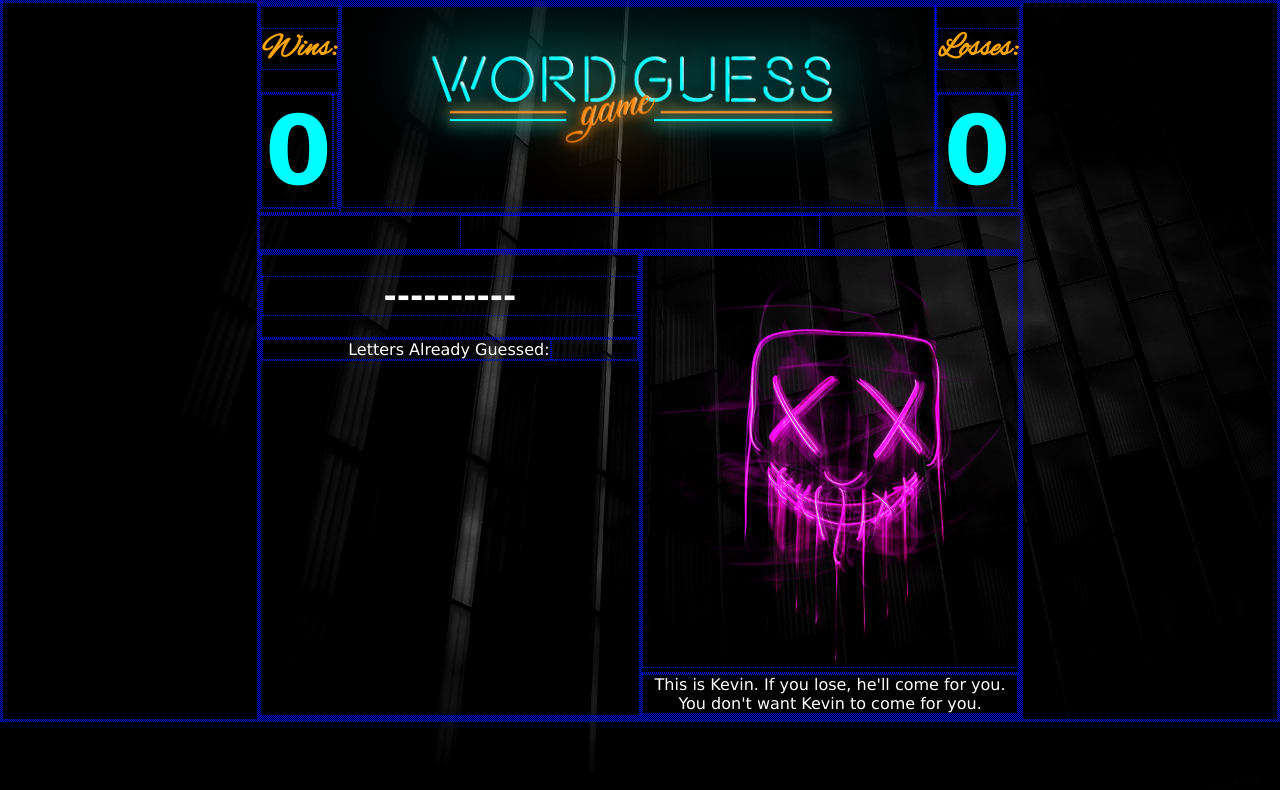
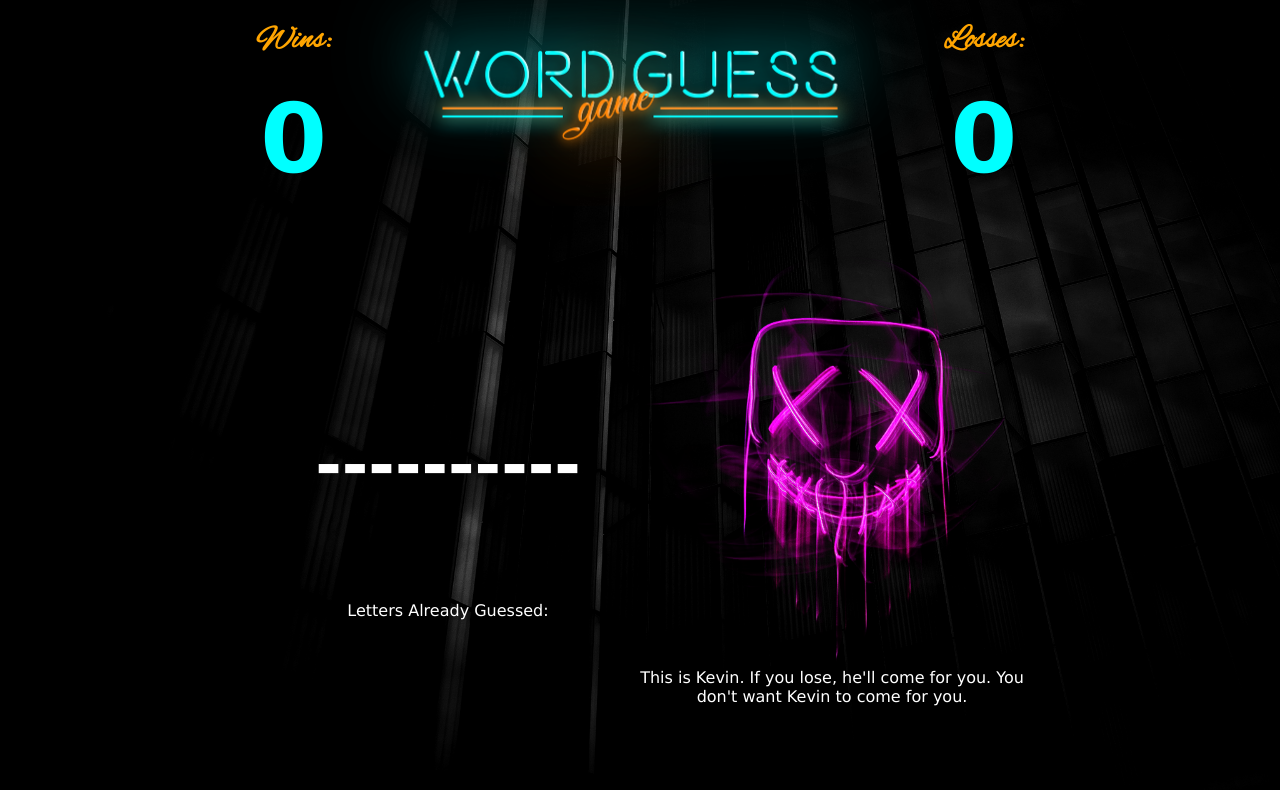
Before and after one commit to adamnorton2024/Word-Guess-Game, a plain HTML site: page index.html in a window 1280 px wide. Drawn offline with Linux system fonts and the light colour scheme.

Commit message:
detail pass on layout and styling.

```diff
--- a/assets/css/style.css
+++ b/assets/css/style.css
@@ -1,5 +1,5 @@
 * {
-    border: 1px dotted blue;
+    /*border: 1px dotted blue;*/
 }
 
 body {
@@ -80,3 +80,13 @@ p {
 .half-space{
     width: 50%;
 }
+
+#guessing-area{
+    display: flex;
+    flex-direction: column;
+    justify-content: space-around;
+}
+
+#secret-word{
+    font-size: 2em;
+}
--- a/index.html
+++ b/index.html
@@ -30,9 +30,12 @@
 
             <div class="container">
                 <div class="row gameplay-space">
-                    <div class="col half-space" >
-                        <div class="row"><h1>----------</h1></div>
+                    <div class="col half-space" id='guessing-area' >
+                        <div class='row'></div>
+                        <div class='row'></div>
+                        <div class="row" id="secret-word"><h1>----------</h1></div>
                         <div class="row"><p>Letters Already Guessed: <span class='alreadyGuessed'></span></p></div>
+                        <div class='row'></div>
                     </div>
                     <div class="col half-space">
                         <div class="row"><img class='responsive-image' id='kevin' src='./assets/images/kevin.png'></div>
@@ -40,10 +43,6 @@
                     </div>
                 </div>
             </div>
-
-
-
-
         </div>
     </div>
 </body>
```
